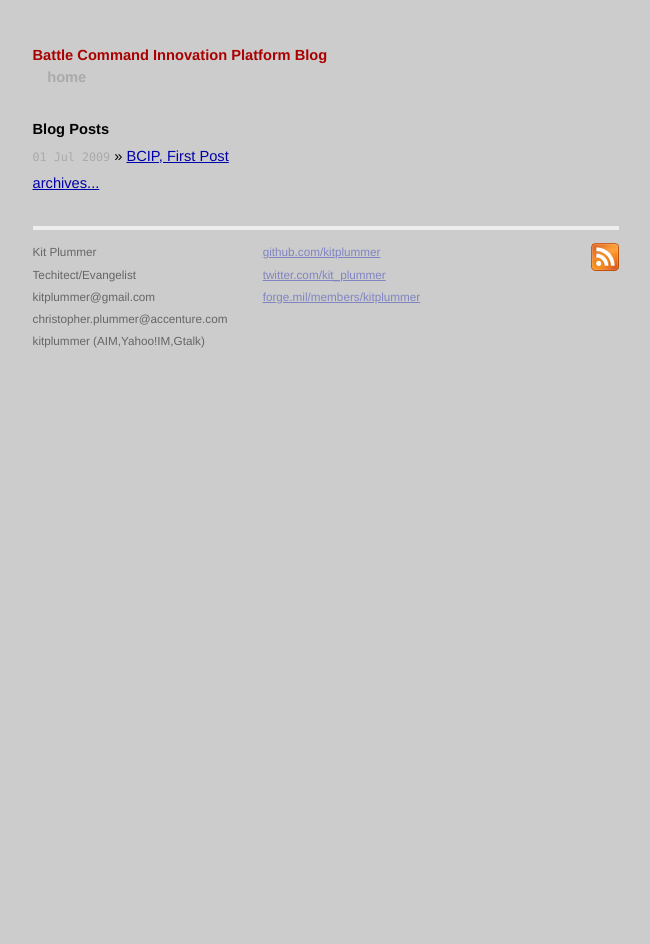
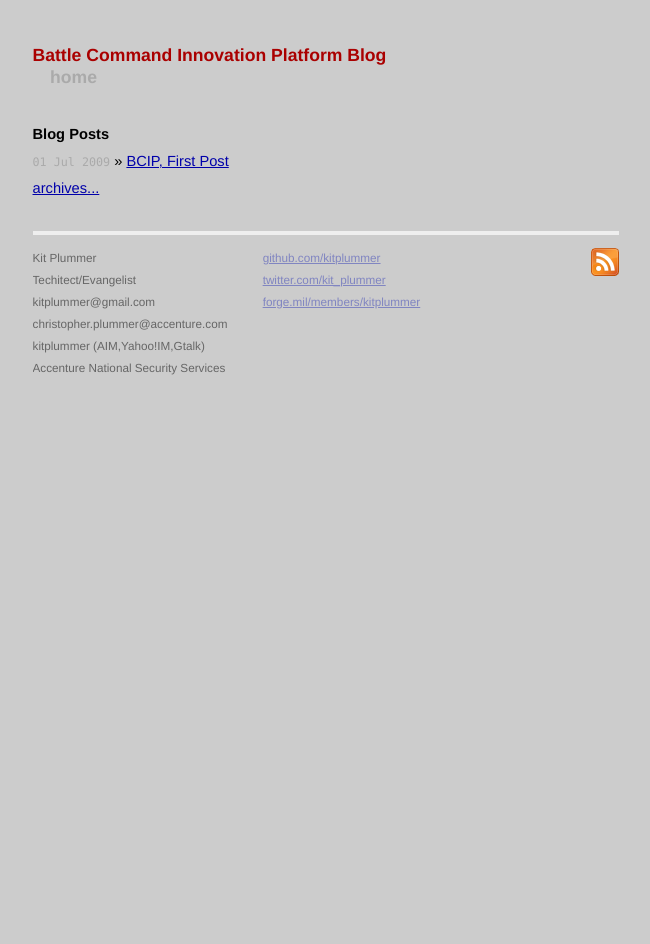
Before and after one commit to kitplummer/kitplummer.github.com, a Jekyll site: the page built from index.html, in a window 1280 px wide. Shown: the whole page, without its empty margins (314-964 px from the left). Built offline with Jekyll 4.4.1, drawn with Linux system fonts in a browser that asks for light colours.

Commit message:
few layout changes.

```diff
--- a/_layouts/default.html
+++ b/_layouts/default.html
@@ -27,11 +27,12 @@
   <div class="footer">
     <div class="contact">
       <p>
-        Kit Plummer<br />
-        Techitect/Evangelist<br />
+        Kit Plummer<br/>
+        Techitect/Evangelist<br/>
         kitplummer@gmail.com<br/>
 	christopher.plummer@accenture.com<br/>
 	kitplummer (AIM,Yahoo!IM,Gtalk)<br/>
+	Accenture National Security Services
       </p>
     </div>
     <div class="contact">
--- a/css/screen.css
+++ b/css/screen.css
@@ -107,6 +107,7 @@
 
 .title {
   color: #a00;
+  font-size: 120%;
   font-weight: bold;
   margin-bottom: 2em;
 }
```
